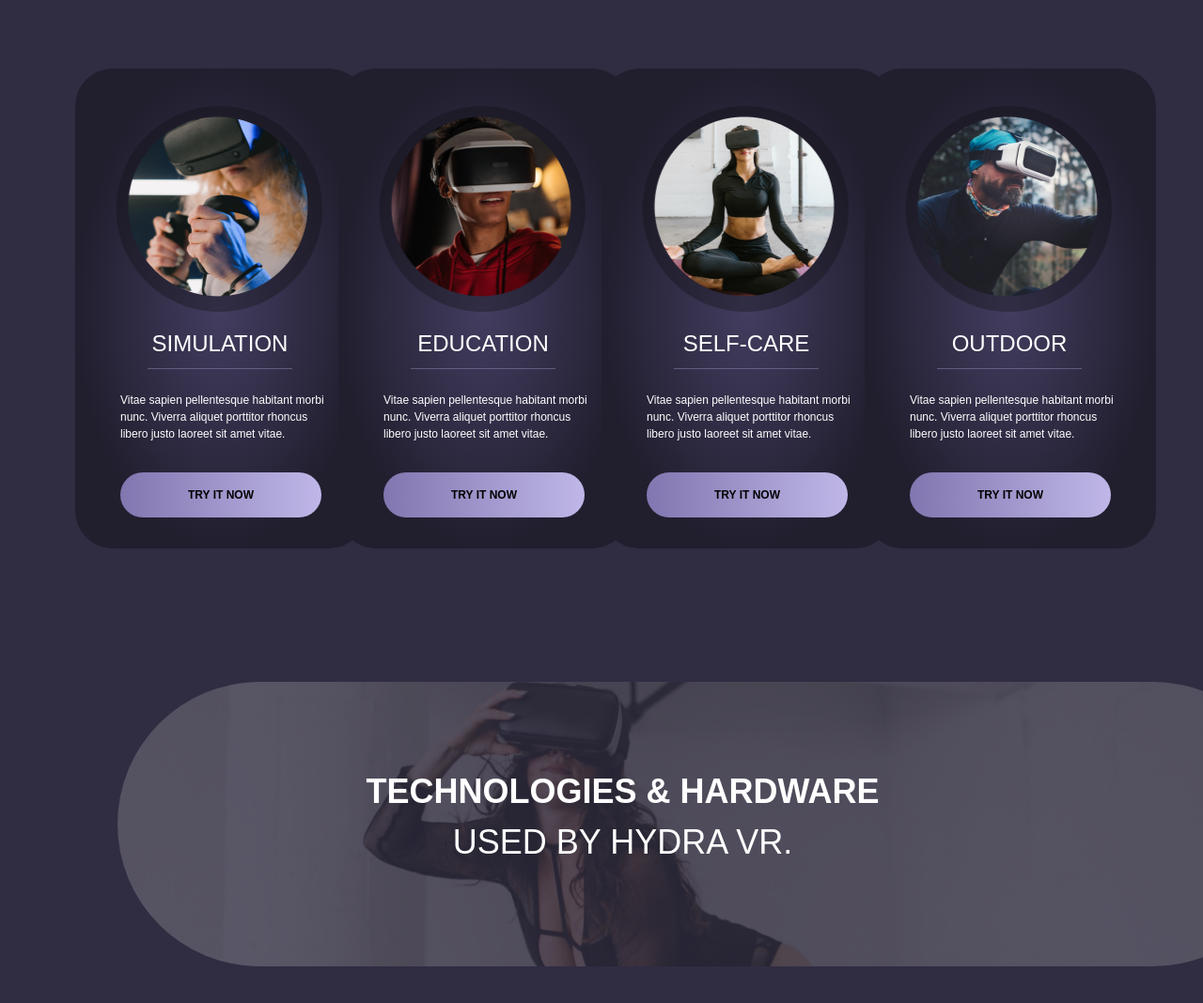
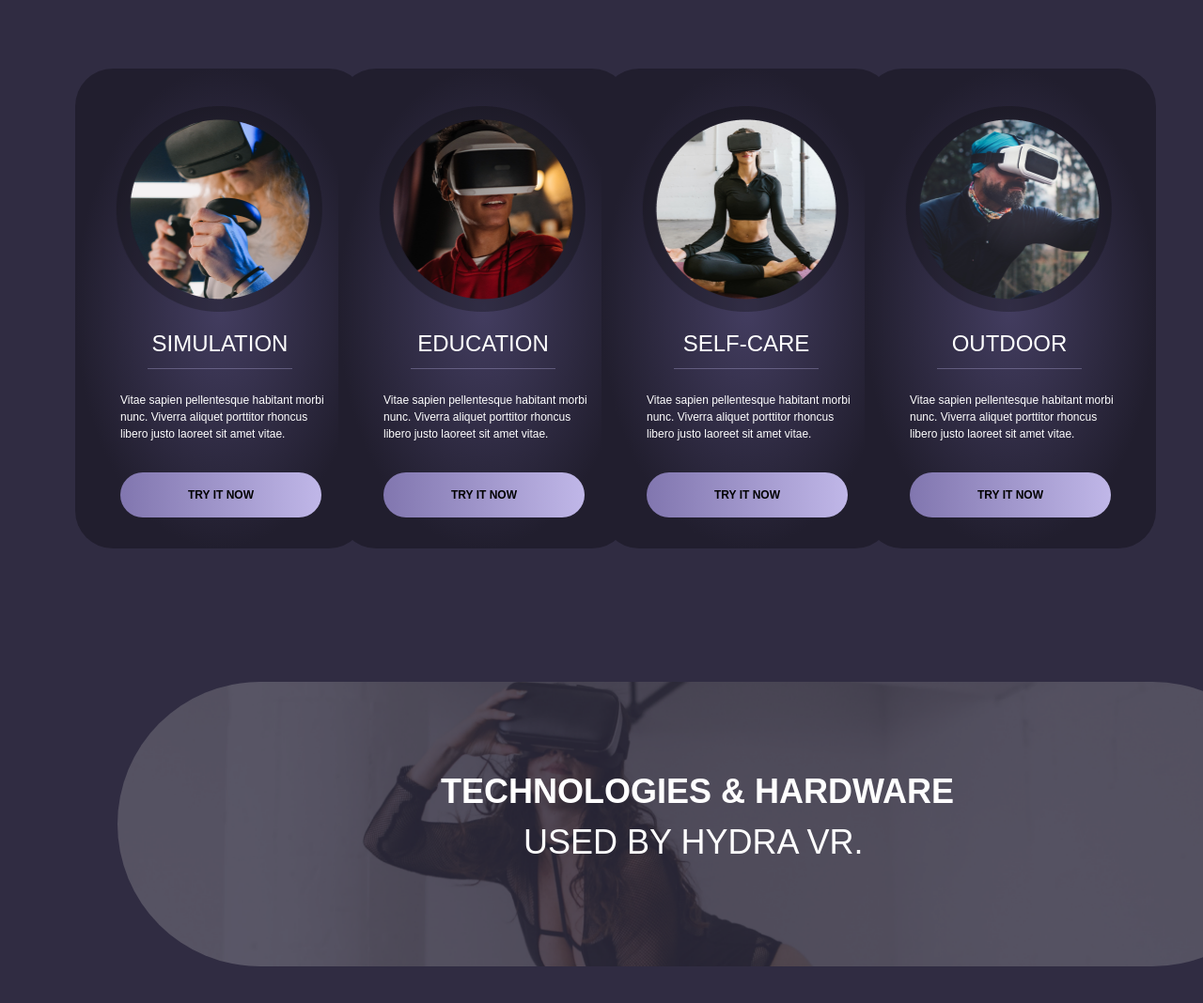
Before and after one commit to EshquvvatovAsliddin/Hydra-Landing-Page--Community-, a website: page index.html in a window 1280 px wide. Shown: the part 2320-3388 px from the top of the page at 94% size. Drawn offline with nearby package versions, Linux system fonts and the light colour scheme; files whose address does not match are found by name.

Commit message:
3_section bug fixed

```diff
--- a/index.html
+++ b/index.html
@@ -201,7 +201,7 @@
                         <div class="max-lg:w-[270px] max-lg:h-[270px] w-[219px] h-[219px] pl-[13px] pt-[13px] translate-x-[20%] translate-y-10"
                             style="background-image: url(./img/2_section/Ellipse\ 1.png); background-position: center; background-size: cover;">
                             <img src="./img/2_section/Mask group.png" alt=""
-                                class="max-lg:w-[247px] -mt-[2px] -ml-[1px]">
+                                class="max-lg:w-[247px] mt-[1px] ml-[1px] ">
                         </div>
                         <div
                             class="w-[154px] max-lg:w-[190px] border-b border-[#C0B7E854] translate-x-[50%] translate-y-14 pb-[8px]">
@@ -224,7 +224,7 @@
                         <div class="max-lg:w-[270px] max-lg:h-[270px] w-[219px] h-[219px] pl-[13px] pt-[13px] translate-x-[20%] translate-y-10"
                             style="background-image: url(./img/2_section/Ellipse\ 1.png); background-position: center; background-size: cover;">
                             <img src="./img/2_section/Mask group (1).png" alt=""
-                                class="max-lg:w-[247px] -mt-[2px] -ml-[1px]">
+                                class="max-lg:w-[247px] mt-[1px] ml-[1px] ">
                         </div>
                         <div
                             class="w-[154px] max-lg:w-[190px] border-b border-[#C0B7E854] translate-x-[50%] translate-y-14 pb-[8px]">
@@ -247,7 +247,7 @@
                         <div class="max-lg:w-[270px] max-lg:h-[270px] w-[219px] h-[219px] pl-[13px] pt-[13px] translate-x-[20%] translate-y-10"
                             style="background-image: url(./img/2_section/Ellipse\ 1.png); background-position: center; background-size: cover;">
                             <img src="./img/2_section/Mask group (2).png" alt=""
-                                class="max-lg:w-[247px] -mt-[2px] -ml-[1px]">
+                                class="max-lg:w-[247px] mt-[1px] ml-[1px] ">
                         </div>
                         <div
                             class="w-[154px] max-lg:w-[190px] border-b border-[#C0B7E854] translate-x-[50%] translate-y-14 pb-[8px]">
@@ -270,7 +270,7 @@
                         <div class="max-lg:w-[270px] max-lg:h-[270px] w-[219px] h-[219px] pl-[13px] pt-[13px] translate-x-[20%] translate-y-10"
                             style="background-image: url(./img/2_section/Ellipse\ 1.png); background-position: center; background-size: cover;">
                             <img src="./img/2_section/Mask group (3).png" alt=""
-                                class="max-lg:w-[247px] -mt-[2px] -ml-[1px]">
+                                class="max-lg:w-[247px] mt-[1px] ml-[1px] ">
                         </div>
                         <div
                             class="w-[154px] max-lg:w-[190px] border-b border-[#C0B7E854] translate-x-[50%] translate-y-14 pb-[8px]">
@@ -291,13 +291,14 @@
         </section>
         <!-- TODO:==Third-Section -->
         <section class="mt-[500px] pl-[45px]">
-            <img src="./img/3_section/logo.png" alt="" class="rounded-[155px] absolute max-xl:w-[700px] max-xl:h-[320px] max-xl:translate-x-12 max-xl:rounded-[100px]" style="max-width: 1278px; max-height: 303px; min-width: 20px; margin: 0 auto;">
-            <div class="-translate-x-14 max-lg: lg:translate-y-[90px] max-lg:mt-[20px]">
+            <img src="./img/3_section/logo.png" alt="" class="rounded-[155px] max-xl:hidden absolute max-xl:w-[700px] max-xl:h-[320px] max-xl:translate-x-12 max-xl:rounded-[100px]" style="max-width: 1278px; max-height: 303px; min-width: 20px; margin: 0 auto;">
+            <img src="./img/3_section/Mask group (4).png" alt="" class="max-lg:-translate-x-1.5 absolute xl:hidden max-xl:w-[848px] max-xl:h-[463.35px] max-xl:translate-x-20" style="max-width: 845px;">
+            <div class="max-lg:pl-[0px] max-xl:pl-[270px] xl:pl-[400px] -translate-x-28 max-lg:translate-x-24 max-lg:translate-y-28 lg:translate-y-[90px] max-lg:mt-[20px]">
                 <!-- nega qurish? -->
-                <h3 class="text-white font-semibold text-[36px] text-center max-md:translate-x-4 translate-x-14">
+                <h3 class="text-white font-semibold text-[36px] text-center max-md:translate-x-4 translate-x-14 w-max">
                     TECHNOLOGIES & HARDWARE</h3>
                 <!-- HYDRA BILANMI? -->
-                <h3 class="font-light text-[36px] text-center text-white to-95% translate-x-14 max-lg:translate-x-28">
+                <h3 class="font-light text-[36px] text-center text-white to-95% translate-x-36 max-lg:translate-x-28 w-max">
                     USED BY HYDRA VR.</h3>
 
             </div>
```
Also changed, not shown: img/3_section/Mask group (5).png (added), src/output.css.
